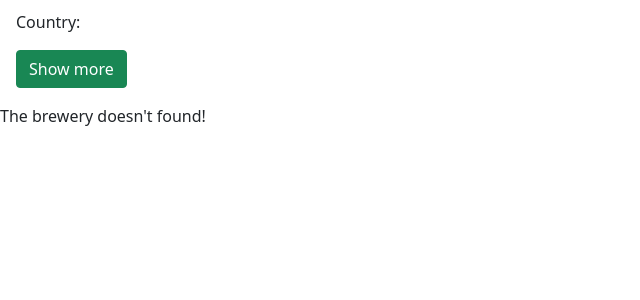
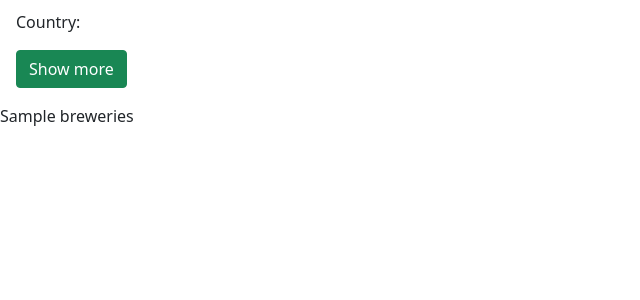
Before and after one commit to Taner940706/brewery-where, a Django app: template brewery_where/templates/home.html in a window 1280 px wide. Shown: the part 156-456 px from the top of the page, without its empty margins (0-640 px from the left). Run offline with Django 4.2, Linux system fonts and the light colour scheme; the template is opened without the code that fills it: most values are stand-ins (such as "Sample title", 1, 10 or a date in 2020).

Commit message:
add logic for home.html

```diff
--- a/brewery_where/brewery_where/main/views.py
+++ b/brewery_where/brewery_where/main/views.py
@@ -1,7 +1,4 @@
 import json
-import urllib
-
-from django.shortcuts import render
 from django.views import generic as views
 import urllib.request
 import urllib.error
@@ -38,7 +35,8 @@
         except KeyError as k:
             pass
 
-        context['breweries'] = data_breweries
+        if data_breweries is not None:
+            context['breweries'] = data_breweries
         context['searched_brewery'] = data_searched_brewery
 
         return context
--- a/brewery_where/templates/home.html
+++ b/brewery_where/templates/home.html
@@ -6,7 +6,8 @@
 <input  type="text" class="brewery_name" placeholder="Type a brewery name"/>
 <button type="submit" class="btn btn-primary">Enter</button>
 </div>
-
+    {% if breweries %}
+    {% for brewery in breweries %}
     <div class="col-md-4">
                             <div class="card-body">
                                 <h5 class="card-title">Name:</h5>
@@ -16,8 +17,11 @@
                                 <button type="submit" class="btn btn-success">Show more</button>
                             </div>
     </div>
+    {% endfor %}
+    <p>{{ breweries }}</p>
+    {% else %}
     <div class="col-md-4">
         <p class="error-text">The brewery doesn't found!</p>
     </div>
-
+{% endif %}
 {% endblock %}
```
